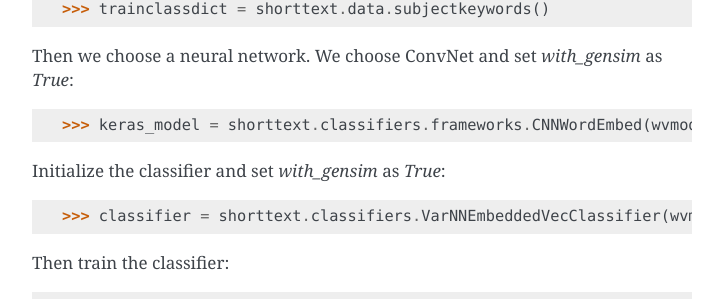
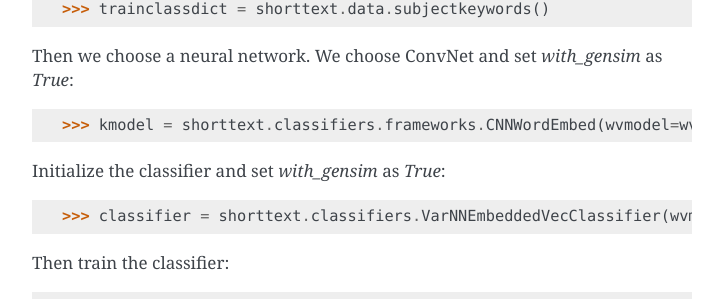
Before and after one commit to stephenhky/PyShortTextCategorization, a Sphinx documentation site: the page built from docs/tutorial_nnlib.rst, in a window 1280 px wide and 900 px high, scrolled down 2166 px. Shown: the part 144-443 px from the top of the window, without its empty margins (388-1111 px from the left). Built offline with Sphinx 7.4.7, drawn with Linux system fonts in a browser that asks for light colours; cross-references to code outside the pages are shown as plain code.

Commit message:
typo correction

```diff
--- a/docs/tutorial_nnlib.rst
+++ b/docs/tutorial_nnlib.rst
@@ -99,7 +99,7 @@ Then load the training data
 
 Then we choose a neural network. We choose ConvNet and set `with_gensim` as `True`:
 
->>> keras_model = shorttext.classifiers.frameworks.CNNWordEmbed(wvmodel=wvmodel, nb_labels=len(trainclassdict.keys()), vecsize=100, with_gensim=True)
+>>> kmodel = shorttext.classifiers.frameworks.CNNWordEmbed(wvmodel=wvmodel, nb_labels=len(trainclassdict.keys()), vecsize=100, with_gensim=True)
 
 Initialize the classifier and set `with_gensim` as `True`:
 
```
